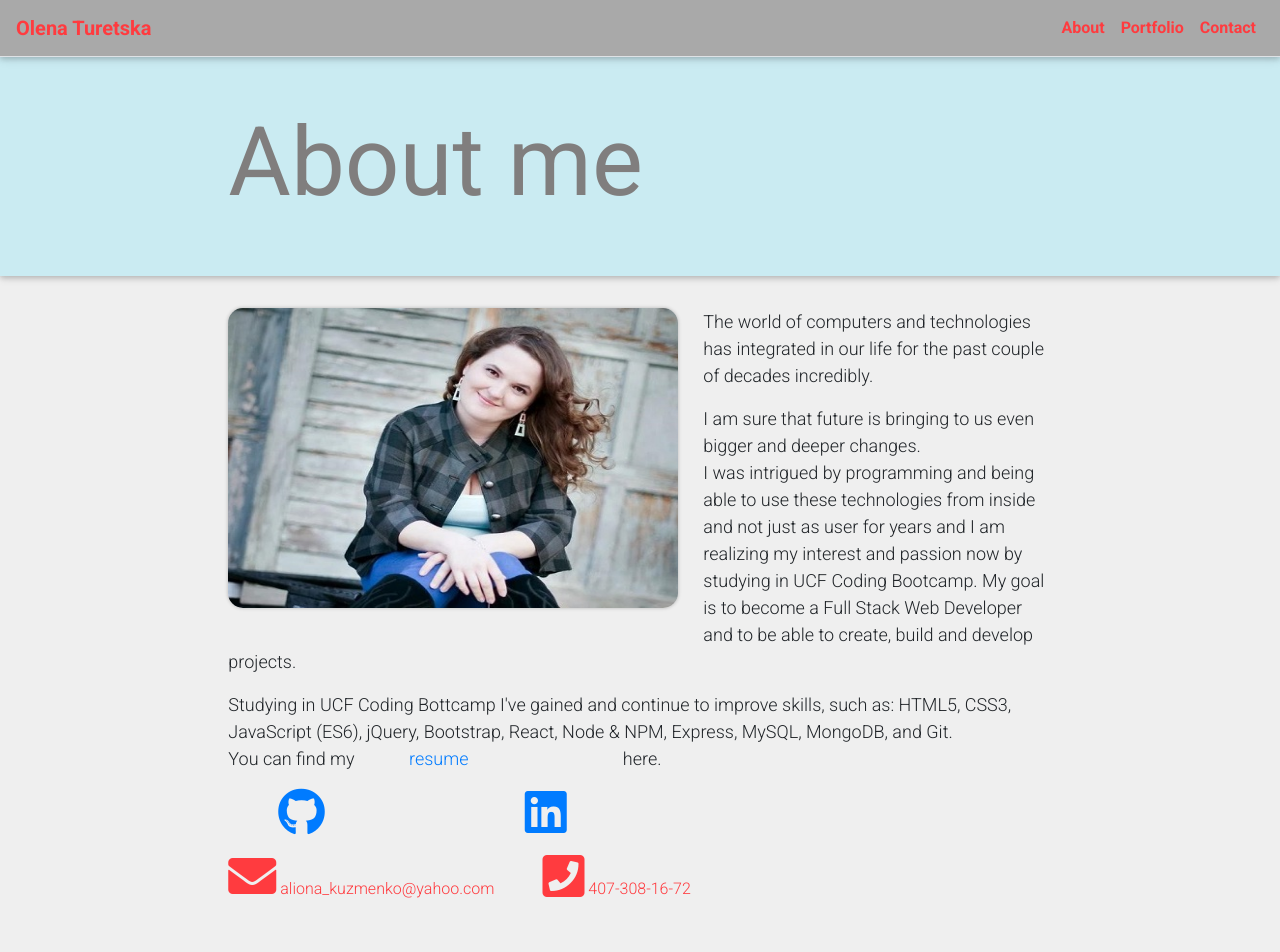
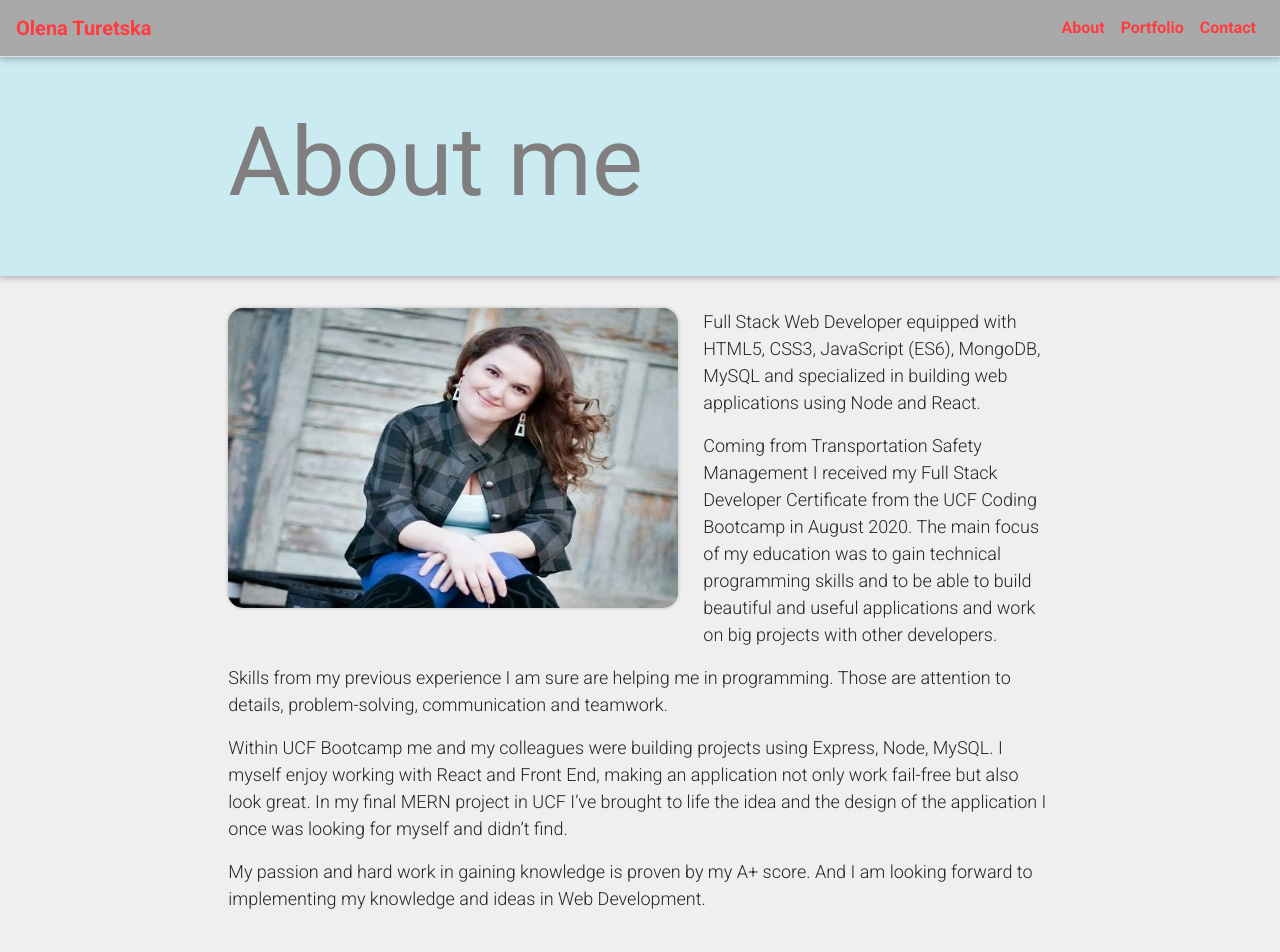
Before and after one commit to kisjan4ik/React_Portfolio, a React (Create React App) app: page / in a window 1280 px wide. Shown: the top 952 px of the page. Built offline with nearby package versions, Linux system fonts and the light colour scheme.

Commit message:
about page content

```diff
--- a/src/pages/AboutPage.js
+++ b/src/pages/AboutPage.js
@@ -18,12 +18,13 @@ function AboutPage(props) {
                 <img className="t-about-image" src={me} alt="Olena Turetska" />
 
                 <div className="t-about-text">
-                    <p> The world of computers and technologies has integrated in our life for the past couple of decades incredibly. </p>
-                    <p>I am sure that future is bringing to us even bigger and deeper changes.
-                        <p> I was intrigued by programming and being able to use these technologies from inside and not just as user for years and I am realizing my interest and passion now by studying in UCF Coding Bootcamp. My goal is to become a Full Stack Web Developer and to be able to create, build and develop projects. </p>
-
-                        <p></p>Studying in UCF Coding Bottcamp I've gained and continue to improve skills, such as:
-                        HTML5, CSS3, JavaScript (ES6),  jQuery, Bootstrap, React, Node & NPM, Express, MySQL, MongoDB, and Git.               <br />
+                    <p> Full Stack Web Developer equipped with HTML5, CSS3, JavaScript (ES6), MongoDB, MySQL and specialized in building web applications using Node and React. </p>
+                    <p>Coming from Transportation Safety Management I received my Full Stack Developer Certificate from the UCF Coding Bootcamp in August 2020. The main focus of my education was to gain technical programming skills and to be able to build beautiful and useful applications and work on big projects with other developers.</p>
+                    <p>Skills from my previous experience I am sure are helping me in programming. Those are attention to details, problem-solving, communication and teamwork. </p>
+                    <p>Within UCF Bootcamp me and my colleagues were building projects using Express, Node, MySQL. I myself enjoy working with React and Front End, making an application not only work fail-free but also look great. In my final MERN project in UCF I’ve brought to life the idea and the design of the application I once was looking for myself and didn’t find.</p>
+                    <p>My passion and hard work in gaining knowledge is proven by my A+ score. And I am looking forward to implementing my knowledge and ideas in Web Development.</p>
+                           <br />
+                           <p>
                         You can find my <a href="https://drive.google.com/file/d/1v20n-S2v60kDGh-8Q3vfvvaFIvZPJ3Dk/view?usp=sharing" target="_blank" rel="noopener noreferrer">resume</a> here.
                     </p>
                 </div>
```
